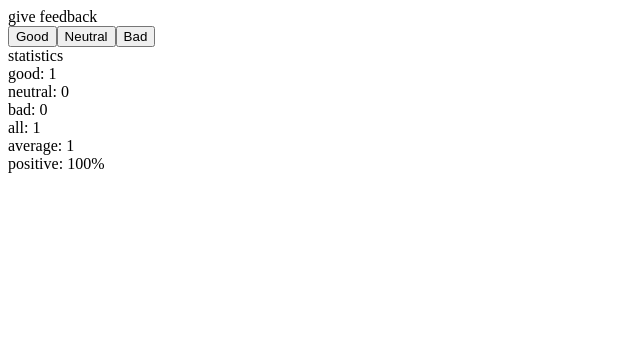
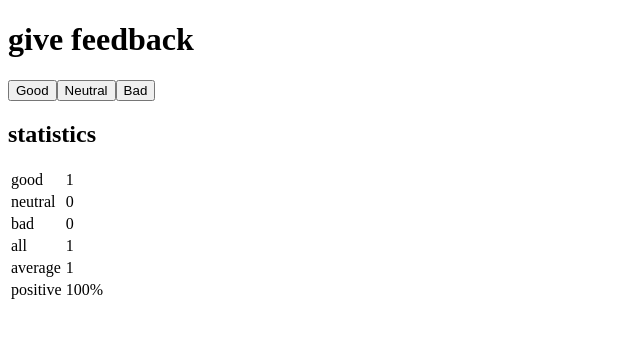
Before and after one commit to lililok/FullStackOpen, a React (Vite) app in the folder part1/unicafe/: page / in a window 1280 px wide. Both pictures are taken after a click on the button "Good". Shown: the top 338 px of the page, without its empty margins (0-640 px from the left). Built offline with nearby package versions, Linux system fonts and the light colour scheme.

Commit message:
1.11 complete

```diff
--- a/part1/unicafe/src/App.jsx
+++ b/part1/unicafe/src/App.jsx
@@ -2,9 +2,14 @@ import { useState } from 'react'
 
 const StatisticLine = ({ text, value }) => {
   return (
-    <div>
-      {text}: {value}
-    </div>
+    <tr>
+      <td>
+        {text}
+      </td>
+      <td>
+        {value}
+      </td>
+    </tr>
   );
 };
 
@@ -17,14 +22,16 @@ const Statistics = (props) => {
     );
   } else {
     return (
-      <div>
+      <table>
+        <tbody>
           <StatisticLine text="good" value={good} />
           <StatisticLine text="neutral" value={neutral} />
           <StatisticLine text="bad" value={bad} />
           <StatisticLine text="all" value={bad+good+neutral} />
           <StatisticLine text="average" value={((good*1)+(neutral*0)+(bad*-1))/(bad+good+neutral)} />
           <StatisticLine text="positive" value={`${((good / (good + neutral + bad)) * 100)}%`} />
-      </div>
+        </tbody>
+      </table>
     );
   }
 };
@@ -42,15 +49,15 @@ const App = () => {
 
   return (
     <div>
-      <div>
+      <h1>
         give feedback
-      </div>
+      </h1>
       <button onClick={increaseByOneGood}>Good</button>
       <button onClick={increaseByOneNeutral}>Neutral</button>
       <button onClick={increaseByOneBad}>Bad</button>
-      <div>
+      <h2>
         statistics
-      </div>
+      </h2>
       <Statistics props={[good, neutral, bad]} />
     </div>
   )
```
Lines whose indentation alone changed are shown as unchanged.
